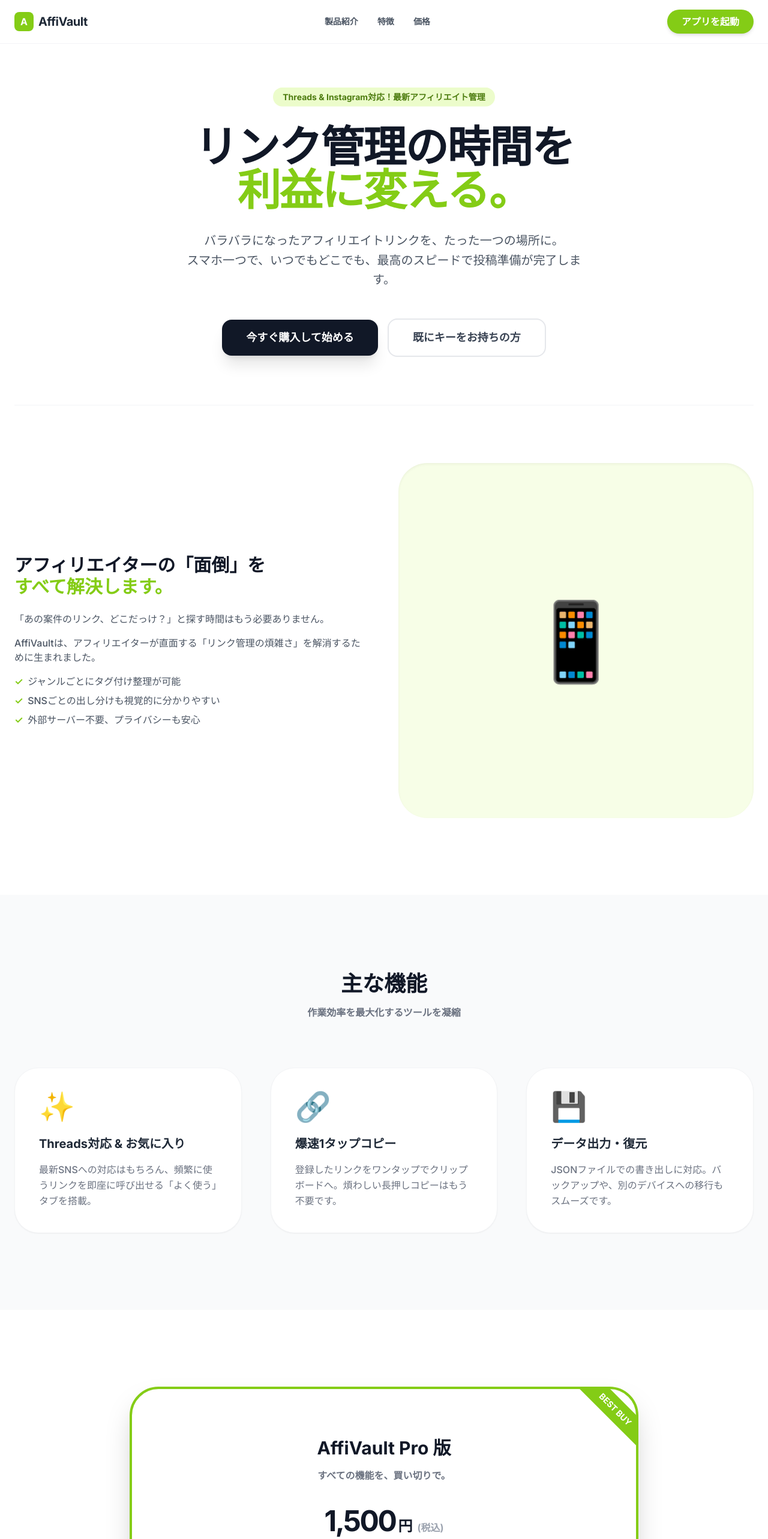
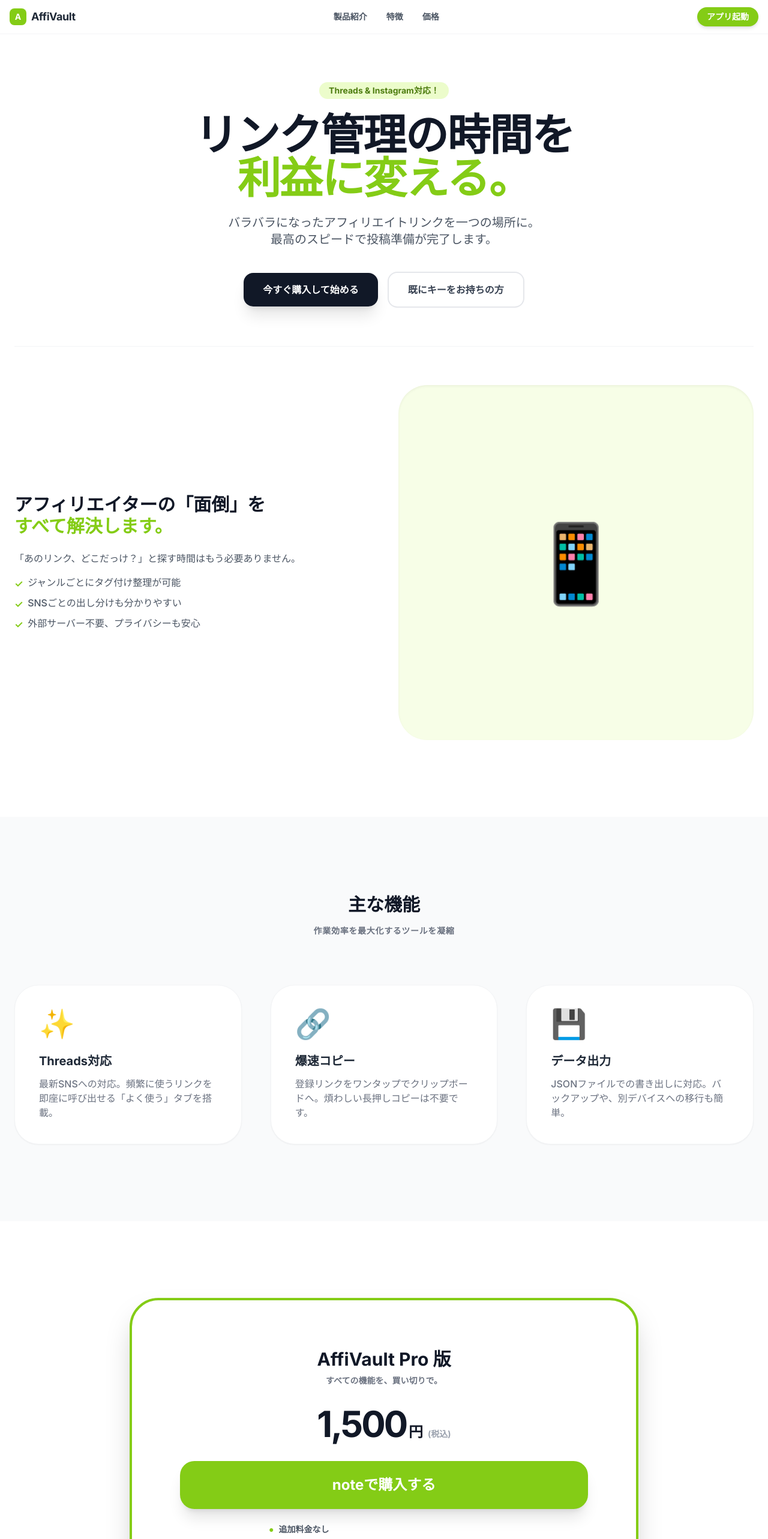
Before and after one commit to ayaharu4211-ux/-111, a React (Vite) app: page / in a window 1280 px wide. Shown: the top 2566 px of the page at 60% size. Built offline with nearby package versions, Linux system fonts and the light colour scheme.

Commit message:
Update LandingPage.tsx

```diff
--- a/components/LandingPage.tsx
+++ b/components/LandingPage.tsx
@@ -17,12 +17,12 @@
   return (
     <div className="min-h-screen bg-white">
       {/* Navigation */}
-      <nav className="flex items-center justify-between px-6 py-4 border-b border-gray-100 sticky top-0 bg-white/80 backdrop-blur-md z-50">
+      <nav className="flex items-center justify-between px-4 py-3 border-b border-gray-100 sticky top-0 bg-white/80 backdrop-blur-md z-50">
         <div className="flex items-center space-x-2">
-          <div className="w-8 h-8 bg-lime-500 rounded-lg flex items-center justify-center">
-            <span className="text-white font-bold">A</span>
+          <div className="w-7 h-7 bg-lime-500 rounded-lg flex items-center justify-center">
+            <span className="text-white text-sm font-bold">A</span>
           </div>
-          <span className="text-xl font-bold text-gray-800 tracking-tight">AffiVault</span>
+          <span className="text-lg font-bold text-gray-800 tracking-tight">AffiVault</span>
         </div>
         <div className="hidden md:flex space-x-8 text-sm font-medium text-gray-600">
           <a href="#intro" onClick={(e) => scrollToSection(e, 'intro')} className="hover:text-lime-600 font-bold transition-colors">製品紹介</a>
@@ -31,102 +31,101 @@
         </div>
         <button
           onClick={onLaunch}
-          className="bg-lime-500 hover:bg-lime-600 text-white px-6 py-2 rounded-full font-bold transition-all shadow-md hover:shadow-lg active:scale-95"
+          className="bg-lime-500 hover:bg-lime-600 text-white px-4 py-1.5 rounded-full text-sm font-bold transition-all shadow-md active:scale-95"
         >
-          アプリを起動
+          アプリ起動
         </button>
       </nav>
 
       {/* Hero Section */}
-      <section className="max-w-7xl mx-auto px-6 pt-20 pb-32 text-center">
-        <div className="inline-block bg-lime-100 text-lime-700 px-4 py-1.5 rounded-full text-sm font-bold mb-6 animate-bounce">
-          Threads & Instagram対応！最新アフィリエイト管理
+      <section className="max-w-7xl mx-auto px-6 pt-12 pb-20 md:pt-20 md:pb-32 text-center">
+        <div className="inline-block bg-lime-100 text-lime-700 px-4 py-1 rounded-full text-[10px] md:text-sm font-bold mb-6">
+          Threads & Instagram対応！
         </div>
-        <h1 className="text-5xl md:text-7xl font-extrabold text-gray-900 mb-8 tracking-tight leading-tight">
+        <h1 className="text-3xl md:text-7xl font-extrabold text-gray-900 mb-6 tracking-tight leading-tight">
           リンク管理の時間を<br />
           <span className="text-lime-500">利益に変える。</span>
         </h1>
-        <p className="text-xl text-gray-600 mb-12 max-w-2xl mx-auto leading-relaxed">
-          バラバラになったアフィリエイトリンクを、たった一つの場所に。<br />
-          スマホ一つで、いつでもどこでも、最高のスピードで投稿準備が完了します。
+        <p className="text-base md:text-xl text-gray-600 mb-10 max-w-2xl mx-auto leading-relaxed px-4">
+          バラバラになったアフィリエイトリンクを一つの場所に。<br className="hidden sm:block" />
+          最高のスピードで投稿準備が完了します。
         </p>
 
-        <div className="flex flex-col sm:flex-row items-center justify-center gap-4 mb-20">
+        <div className="flex flex-col sm:flex-row items-center justify-center gap-4 mb-16">
           <a
             href="#pricing"
             onClick={(e) => scrollToSection(e, 'pricing')}
-            className="w-full sm:w-auto bg-gray-900 text-white px-10 py-4 rounded-2xl font-bold text-lg hover:bg-black transition-all shadow-xl"
+            className="w-full sm:w-auto bg-gray-900 text-white px-8 py-4 rounded-2xl font-bold text-base hover:bg-black transition-all shadow-xl"
           >
             今すぐ購入して始める
           </a>
           <button
             onClick={onLaunch}
-            className="w-full sm:w-auto bg-white border-2 border-gray-200 text-gray-700 px-10 py-4 rounded-2xl font-bold text-lg hover:border-lime-500 hover:text-lime-600 transition-all"
+            className="w-full sm:w-auto bg-white border-2 border-gray-200 text-gray-700 px-8 py-4 rounded-2xl font-bold text-base hover:border-lime-500 transition-all"
           >
             既にキーをお持ちの方
           </button>
         </div>
 
-        {/* Product Intro (紹介セクション) */}
-        <div id="intro" className="pt-24 border-t border-gray-100">
-          <div className="grid md:grid-cols-2 gap-12 items-center text-left">
-            <div>
-              <h2 className="text-3xl font-black text-gray-900 mb-6">アフィリエイターの「面倒」を<br /><span className="text-lime-500">すべて解決します。</span></h2>
-              <div className="space-y-4 text-gray-600 font-medium">
-                <p>「あの案件のリンク、どこだっけ？」と探す時間はもう必要ありません。</p>
-                <p>AffiVaultは、アフィリエイターが直面する「リンク管理の煩雑さ」を解消するために生まれました。</p>
+        {/* Product Intro */}
+        <div id="intro" className="pt-16 border-t border-gray-100">
+          <div className="grid md:grid-cols-2 gap-8 md:gap-12 items-center text-left">
+            <div className="order-2 md:order-1">
+              <h2 className="text-2xl md:text-3xl font-black text-gray-900 mb-4 md:mb-6 leading-tight">アフィリエイターの「面倒」を<br /><span className="text-lime-500">すべて解決します。</span></h2>
+              <div className="space-y-4 text-sm md:text-base text-gray-600 font-medium">
+                <p>「あのリンク、どこだっけ？」と探す時間はもう必要ありません。</p>
                 <ul className="space-y-2">
-                  <li className="flex items-center space-x-2">
-                    <span className="text-lime-500 font-bold">✓</span>
+                  <li className="flex items-start space-x-2">
+                    <span className="text-lime-500 font-bold mt-0.5">✓</span>
                     <span>ジャンルごとにタグ付け整理が可能</span>
                   </li>
-                  <li className="flex items-center space-x-2">
-                    <span className="text-lime-500 font-bold">✓</span>
-                    <span>SNSごとの出し分けも視覚的に分かりやすい</span>
+                  <li className="flex items-start space-x-2">
+                    <span className="text-lime-500 font-bold mt-0.5">✓</span>
+                    <span>SNSごとの出し分けも分かりやすい</span>
                   </li>
-                  <li className="flex items-center space-x-2">
-                    <span className="text-lime-500 font-bold">✓</span>
+                  <li className="flex items-start space-x-2">
+                    <span className="text-lime-500 font-bold mt-0.5">✓</span>
                     <span>外部サーバー不要、プライバシーも安心</span>
                   </li>
                 </ul>
               </div>
             </div>
-            <div className="bg-lime-50 rounded-[3rem] p-8 aspect-square flex items-center justify-center shadow-inner">
-               <div className="text-9xl">📱</div>
+            <div className="order-1 md:order-2 bg-lime-50 rounded-[2rem] md:rounded-[3rem] p-6 flex items-center justify-center shadow-inner h-48 md:h-auto md:aspect-square">
+               <div className="text-7xl md:text-9xl">📱</div>
             </div>
           </div>
         </div>
       </section>
 
       {/* Features */}
-      <section id="features" className="bg-gray-50 py-32">
+      <section id="features" className="bg-gray-50 py-20 md:py-32">
         <div className="max-w-7xl mx-auto px-6">
-          <div className="text-center mb-20">
-            <h2 className="text-4xl font-black text-gray-900 mb-4">主な機能</h2>
-            <p className="text-gray-500 font-bold">作業効率を最大化するツールを凝縮</p>
+          <div className="text-center mb-12 md:mb-20">
+            <h2 className="text-3xl font-black text-gray-900 mb-4">主な機能</h2>
+            <p className="text-gray-500 text-sm font-bold tracking-wider">作業効率を最大化するツールを凝縮</p>
           </div>
-          <div className="grid md:grid-cols-3 gap-12">
+          <div className="grid md:grid-cols-3 gap-6 md:gap-12">
             {[
               {
-                title: "Threads対応 & お気に入り",
-                desc: "最新SNSへの対応はもちろん、頻繁に使うリンクを即座に呼び出せる「よく使う」タブを搭載。",
+                title: "Threads対応",
+                desc: "最新SNSへの対応。頻繁に使うリンクを即座に呼び出せる「よく使う」タブを搭載。",
                 icon: "✨"
               },
               {
-                title: "爆速1タップコピー",
-                desc: "登録したリンクをワンタップでクリップボードへ。煩わしい長押しコピーはもう不要です。",
+                title: "爆速コピー",
+                desc: "登録リンクをワンタップでクリップボードへ。煩わしい長押しコピーは不要です。",
                 icon: "🔗"
               },
               {
-                title: "データ出力・復元",
-                desc: "JSONファイルでの書き出しに対応。バックアップや、別のデバイスへの移行もスムーズです。",
+                title: "データ出力",
+                desc: "JSONファイルでの書き出しに対応。バックアップや、別デバイスへの移行も簡単。",
                 icon: "💾"
               }
             ].map((f, i) => (
-              <div key={i} className="bg-white p-10 rounded-[2.5rem] shadow-sm hover:shadow-xl transition-all border border-gray-100 hover:-translate-y-2 group">
-                <div className="text-5xl mb-6 group-hover:scale-110 transition-transform inline-block">{f.icon}</div>
-                <h3 className="text-xl font-bold mb-4 text-gray-800">{f.title}</h3>
-                <p className="text-gray-500 leading-relaxed font-medium">{f.desc}</p>
+              <div key={i} className="bg-white p-8 md:p-10 rounded-[2rem] md:rounded-[2.5rem] shadow-sm hover:shadow-xl transition-all border border-gray-100">
+                <div className="text-4xl md:text-5xl mb-6">{f.icon}</div>
+                <h3 className="text-lg md:text-xl font-bold mb-3 text-gray-800">{f.title}</h3>
+                <p className="text-gray-500 text-sm md:text-base leading-relaxed font-medium">{f.desc}</p>
               </div>
             ))}
           </div>
@@ -134,72 +133,52 @@
       </section>
 
       {/* Pricing Section */}
-      <section id="pricing" className="py-32">
+      <section id="pricing" className="py-20 md:py-32">
         <div className="max-w-4xl mx-auto px-6">
-          <div className="bg-white border-4 border-lime-500 rounded-[3rem] p-12 md:p-20 text-center shadow-2xl relative overflow-hidden">
-            <div className="absolute top-0 right-0 bg-lime-500 text-white px-10 py-2 font-black text-sm rotate-45 translate-x-10 translate-y-4">
-              BEST BUY
-            </div>
-            <h2 className="text-3xl font-black text-gray-900 mb-4">AffiVault Pro 版</h2>
-            <p className="text-gray-500 font-bold mb-10">すべての機能を、買い切りで。</p>
+          <div className="bg-white border-2 md:border-4 border-lime-500 rounded-[2rem] md:rounded-[3rem] p-8 md:p-20 text-center shadow-2xl relative overflow-hidden">
+            <h2 className="text-2xl md:text-3xl font-black text-gray-900 mb-2">AffiVault Pro 版</h2>
+            <p className="text-gray-500 font-bold mb-8 text-sm">すべての機能を、買い切りで。</p>
 
-            <div className="flex items-baseline justify-center mb-10">
-              <span className="text-5xl font-black text-gray-900 tracking-tighter">1,500</span>
-              <span className="text-2xl font-black text-gray-900 ml-1">円</span>
-              <span className="text-gray-400 font-bold ml-2">(税込)</span>
+            <div className="flex items-baseline justify-center mb-8">
+              <span className="text-4xl md:text-6xl font-black text-gray-900 tracking-tighter">1,500</span>
+              <span className="text-xl md:text-2xl font-black text-gray-900 ml-1">円</span>
+              <span className="text-gray-400 font-bold ml-2 text-sm">(税込)</span>
             </div>
 
             <a
               href="https://note.com/hanbaipeji/n/n0834d9ad7f29?sub_rt=share_pb"
               target="_blank"
               rel="noopener noreferrer"
-              className="block w-full bg-lime-500 hover:bg-lime-600 text-white text-2xl py-6 rounded-3xl font-black transition-all mb-6 shadow-xl shadow-lime-100 animate-pulse active:scale-95"
+              className="block w-full bg-lime-500 hover:bg-lime-600 text-white text-lg md:text-2xl py-4 md:py-6 rounded-2xl md:rounded-3xl font-black transition-all mb-6 shadow-xl active:scale-95"
             >
-              noteで今すぐ購入する
+              noteで購入する
             </a>
 
-            <div className="text-left space-y-3 max-w-sm mx-auto">
-              <div className="flex items-center text-sm text-gray-600 font-bold">
-                <span className="text-lime-500 mr-2">●</span> 追加料金なし（買い切り型）
-              </div>
-              <div className="flex items-center text-sm text-gray-600 font-bold">
-                <span className="text-lime-500 mr-2">●</span> 購入後、即座にキーを発行
-              </div>
-              <div className="flex items-center text-sm text-gray-600 font-bold">
-                <span className="text-lime-500 mr-2">●</span> アップデートも無料対応
-              </div>
+            <div className="text-left space-y-2 max-w-sm mx-auto text-xs md:text-sm text-gray-600 font-bold">
+              <div className="flex items-center"><span className="text-lime-500 mr-2">●</span> 追加料金なし</div>
+              <div className="flex items-center"><span className="text-lime-500 mr-2">●</span> 即座にキーを発行</div>
+              <div className="flex items-center"><span className="text-lime-500 mr-2">●</span> 無料アップデート</div>
             </div>
           </div>
         </div>
       </section>
 
       {/* Notice */}
-      <section className="bg-yellow-50 py-16 border-y border-yellow-100">
+      <section className="bg-yellow-50 py-12 md:py-16 border-y border-yellow-100">
         <div className="max-w-4xl mx-auto px-6 text-center">
           <div className="flex items-center justify-center space-x-2 text-yellow-800 font-black mb-6">
-            <svg className="w-8 h-8" fill="none" stroke="currentColor" viewBox="0 0 24 24">
-              <path strokeLinecap="round" strokeLinejoin="round" strokeWidth="2" d="M12 9v2m0 4h.01m-6.938 4h13.856c1.54 0 2.502-1.667 1.732-3L13.732 4c-.77-1.333-2.694-1.333-3.464 0L3.34 16c-.77 1.333.192 3 1.732 3z" />
-            </svg>
-            <span className="text-xl">ご利用上の重要なお願い</span>
+            <svg className="w-6 h-6 md:w-8 md:h-8" fill="none" stroke="currentColor" viewBox="0 0 24 24"><path strokeLinecap="round" strokeLinejoin="round" strokeWidth="2" d="M12 9v2m0 4h.01m-6.938 4h13.856c1.54 0 2.502-1.667 1.732-3L13.732 4c-.77-1.333-2.694-1.333-3.464 0L3.34 16c-.77 1.333.192 3 1.732 3z" /></svg>
+            <span className="text-lg md:text-xl">重要なお願い</span>
           </div>
-          <p className="text-yellow-900 leading-relaxed font-bold mb-4">
-            本アプリはブラウザのローカル環境（IndexedDB/LocalStorage）にデータを保存します。<br />
-            シークレットモードでの利用や、キャッシュの削除によりデータが消える可能性があります。
+          <p className="text-yellow-900 text-sm md:text-base leading-relaxed font-bold mb-6">
+            本アプリはブラウザ内にデータを保存します。<br />
+            必ず「ブックマーク」に追加してご利用ください。
           </p>
-          <div className="inline-block bg-white px-6 py-3 rounded-2xl border border-yellow-200 text-yellow-800 font-black shadow-sm">
-            必ず「ブラウザのブックマーク」に追加してご利用ください
-          </div>
         </div>
       </section>
 
-      <footer className="py-20 border-t border-gray-100 text-center">
-        <div className="flex items-center justify-center space-x-2 mb-6">
-          <div className="w-6 h-6 bg-lime-500 rounded-lg flex items-center justify-center">
-            <span className="text-white text-xs font-bold">A</span>
-          </div>
-          <span className="font-bold text-gray-800">AffiVault</span>
-        </div>
-        <p className="text-gray-400 text-sm font-medium">© 2025 AffiVault. リンク管理を、もっと楽に、もっと速く。</p>
+      <footer className="py-12 md:py-20 border-t border-gray-100 text-center">
+        <p className="text-gray-400 text-xs font-medium px-4">© 2025 AffiVault. リンク管理を、もっと楽に、もっと速く。</p>
       </footer>
     </div>
   );
```
